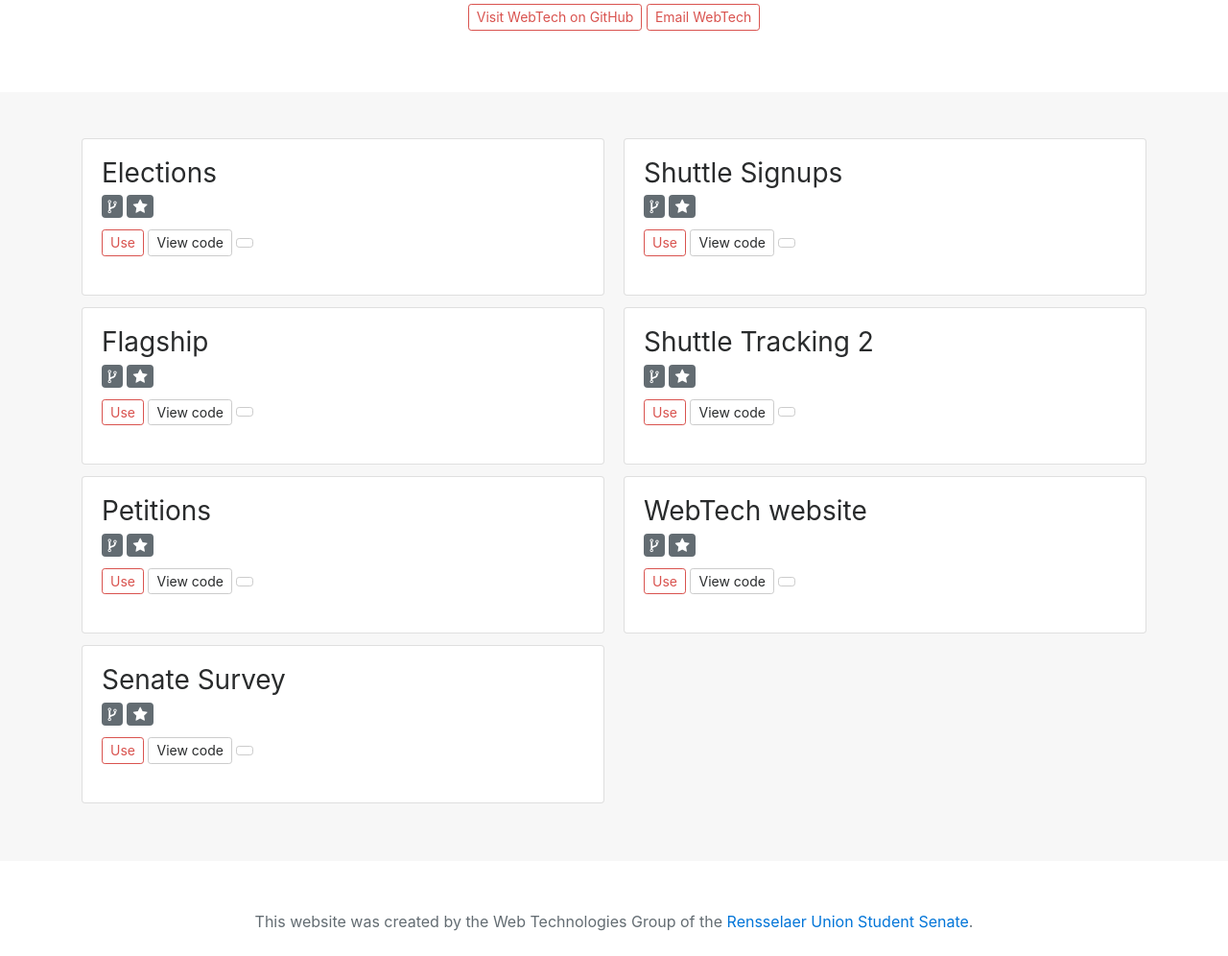
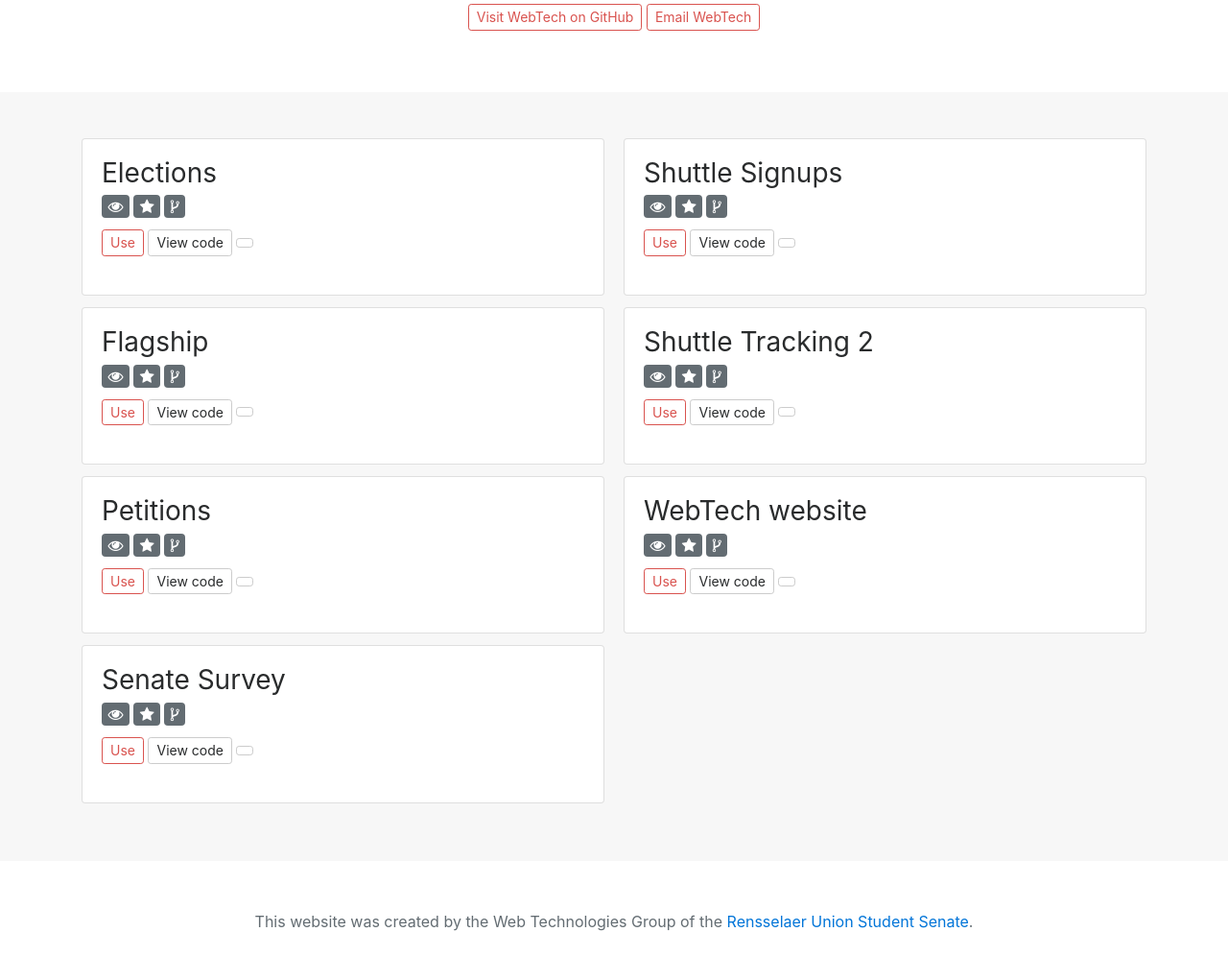
Before and after one commit to wtg/site, a Flask app: page / in a window 1280 px wide. Shown: the part 295-1291 px from the top of the page at 96% size. Run offline with Flask 2, Linux system fonts and the light colour scheme; some libraries are stand-ins or nearby versions.

Commit message:
Add watchers, and reorder badges

```diff
--- a/templates/index.html
+++ b/templates/index.html
@@ -47,17 +47,22 @@
                 <div class="card-block">
                     <div class="card-title">
                         <h3 class="name">
-                            {{ project.name}}
+                            {{ project.name }}
                         </h3>
-                        <a href="{{ project.repo.html_url + '/network' }}">
+                        <a href="{{ project.repo.html_url + '/watchers' }}">
                             <span class="badge badge-default">
-                        <i class="fa fa-code-fork" aria-hidden="true"></i> {{ project.repo.forks_count }}
-                    </span>
+                                <i class="fa fa-eye" aria-hidden="true"></i> {{ project.repo.subscribers_count }}
+                            </span>
                         </a>
                         <a href="{{ project.repo.html_url + '/stargazers' }}">
                             <span class="badge badge-default">
-                        <i class="fa fa-star" aria-hidden="true"></i> {{ project.repo.stargazers_count }}
-                    </span>
+                                <i class="fa fa-star" aria-hidden="true"></i> {{ project.repo.stargazers_count }}
+                            </span>
+                        </a>
+                        <a href="{{ project.repo.html_url + '/network' }}">
+                            <span class="badge badge-default">
+                                <i class="fa fa-code-fork" aria-hidden="true"></i> {{ project.repo.forks_count }}
+                            </span>
                         </a>
                     </div>
                     {% if project.repo.homepage %}
```
